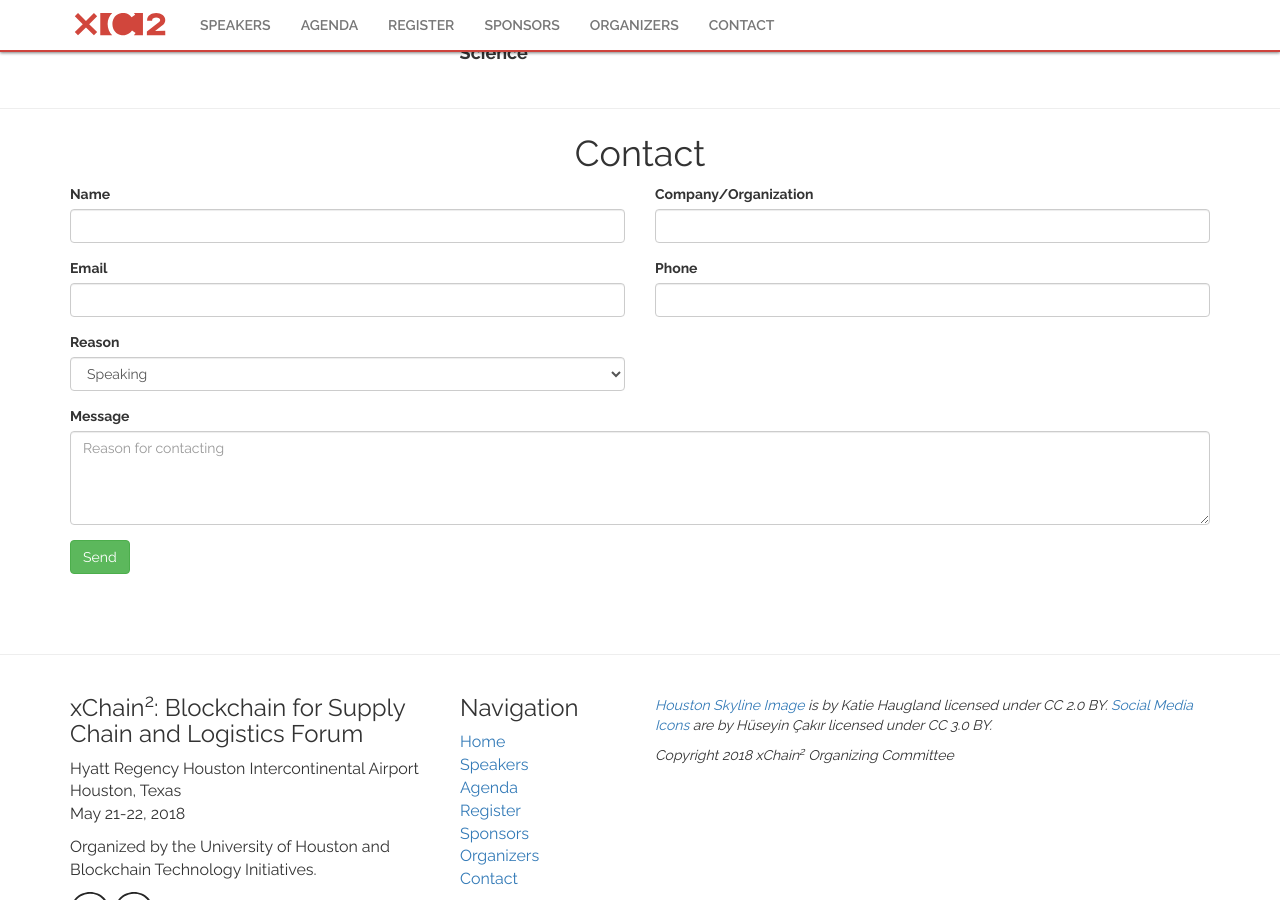
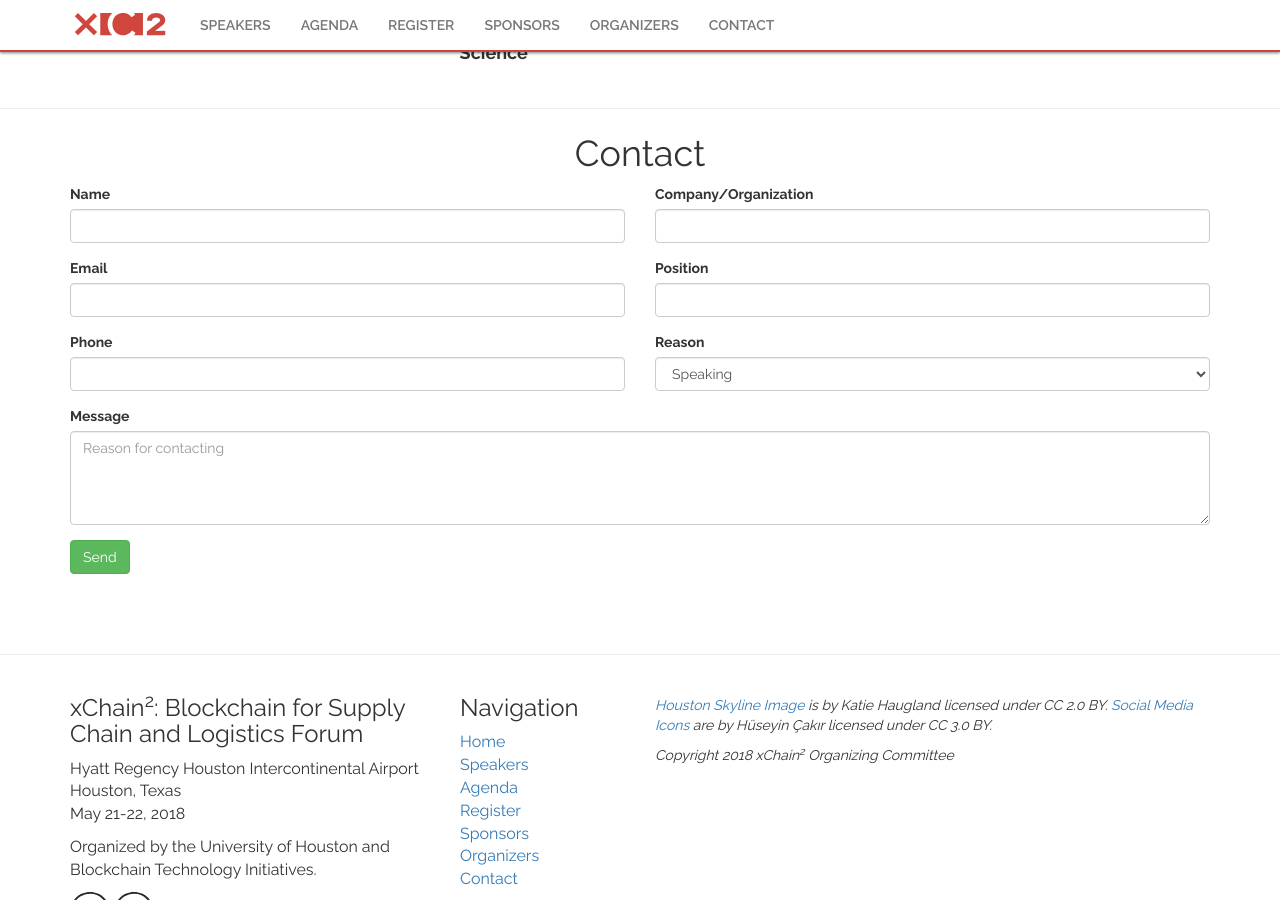
Before and after one commit to gnawalishyam/jekyll, a Jekyll site: the page built from index.html, in a window 1280 px wide and 900 px high, scrolled down 12814 px. Built offline with Jekyll 4.4.1, drawn with Linux system fonts in a browser that asks for light colours; some web fonts are replaced.

Commit message:
changes in the contacts page and person page

```diff
--- a/index.html
+++ b/index.html
@@ -1044,8 +1044,8 @@ layout: default
 					</div>
 					<div class="col-md-6">
 						<div class="form-group">
-							<label for="form_phone">Phone</label>
-							<input id="form_phone" type="tel" name="phone" class="form-control" placeholder="" required="required" data-error="Phone number is required.">
+							<label for="form_positon">Position</label>
+							<input id="form_position" type="text" name="position" class="form-control" placeholder="" required="required" data-error="Position is required.">
 							<div class="help-block with-errors"></div>
 						</div>
 					</div>
@@ -1055,12 +1055,20 @@ layout: default
 				<div class="row">
 					<div class="col-md-6">
 						<div class="form-group">
+							<label for="form_phone">Phone</label>
+							<input id="form_phone" type="tel" name="phone" class="form-control" placeholder="" required="required" data-error="Phone number is required.">
+							<div class="help-block with-errors"></div>
+						</div>
+					</div>
+					<div class="col-md-6">
+						<div class="form-group">
 							<label for="form_reason">Reason</label>
 							<select id="form_reason" name="reason" class="form-control">
 								<option value="Speaking">Speaking</option>
 								<option value="Sponsoring">Sponsoring</option>
 								<option value="Media">Media</option>
 								<option value="Volunteering">Volunteering</option>
+								<option value="Volunteering">Community Promoter</option>
 								<option value="Other">Other</option>
 							</select>
 							<div class="help-block with-errors"></div>
```
Also changed, not shown: _posts/2018-02-18-Arno-Laeven.md (+3 -1 lines).
